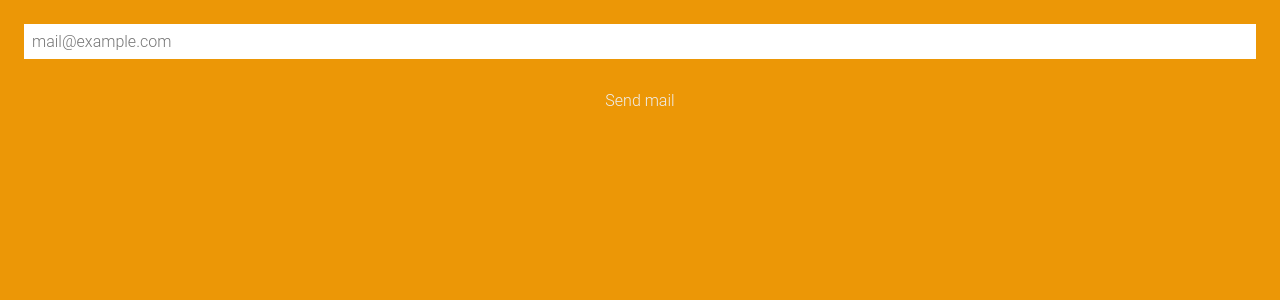
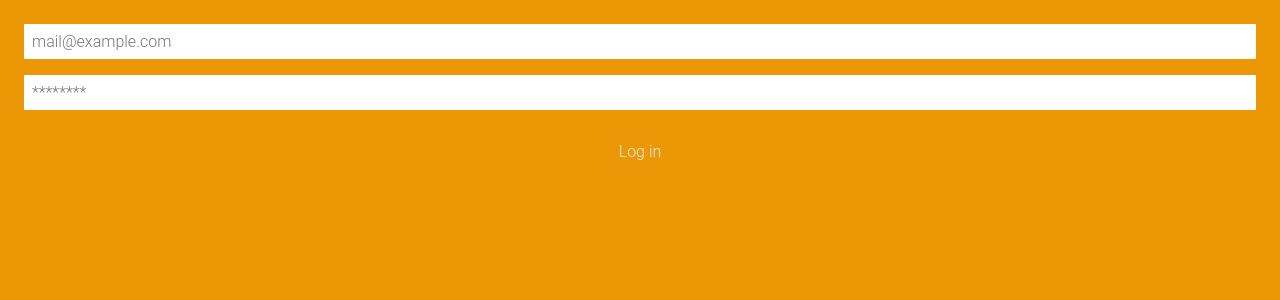
Before and after one commit to dmitrvk/dmitrvk.ml, a React (Create React App) app: page /test in a window 1280 px wide. Shown: the top 300 px of the page. Built offline with nearby package versions, Linux system fonts and the light colour scheme.

Commit message:
Make login form

```diff
--- a/src/components/EmailForm.js
+++ b/src/components/LoginForm.js
@@ -3,14 +3,14 @@ import React from 'react';
 export default class EmailForm extends React.Component {
   constructor(props) {
     super(props);
-    this.state = {value: ''};
+    this.state = {email: ''};
 
     this.handleChange = this.handleChange.bind(this);
     this.handleSubmit = this.handleSubmit.bind(this);
   }
 
   handleChange(event) {
-    this.setState({value: event.target.value});
+    this.setState({email: event.target.value});
   }
 
   handleSubmit(event) {
@@ -21,7 +21,7 @@ export default class EmailForm extends React.Component {
         headers: {
           'Content-Type': 'application/json',
         },
-        body: JSON.stringify({'email': this.state.value}),
+        body: JSON.stringify({'email': this.state.email}),
       },
     );
 
@@ -35,11 +35,18 @@ export default class EmailForm extends React.Component {
           <input
             type="email"
             name="email"
-            value={this.state.value}
+            value={this.state.email}
+            maxLength="254"
             placeholder="mail@example.com"
             onChange={this.handleChange}
           />
-          <input type="submit" value="Send mail" />
+          <input
+            type="password"
+            name="password"
+            maxLength="128"
+            placeholder="********"
+          />
+          <input type="submit" value="Log in" />
         </form>
       </main>
     );
--- a/src/index.css
+++ b/src/index.css
@@ -65,11 +65,7 @@ input {
   font-weight: 300;
   margin: 8px;
   outline: 0;
-}
-
-input[type="email"] {
   padding: 8px;
-  outline: 0;
 }
 
 input[type="submit"] {
--- a/src/pages/Test.js
+++ b/src/pages/Test.js
@@ -1,9 +1,7 @@
-import EmailForm from "../components/EmailForm"
+import LoginForm from "../components/LoginForm"
 
 export default function Test() {
   return (
-    <main>
-      <EmailForm />
-    </main>
+    <LoginForm />
   );
 }
```
